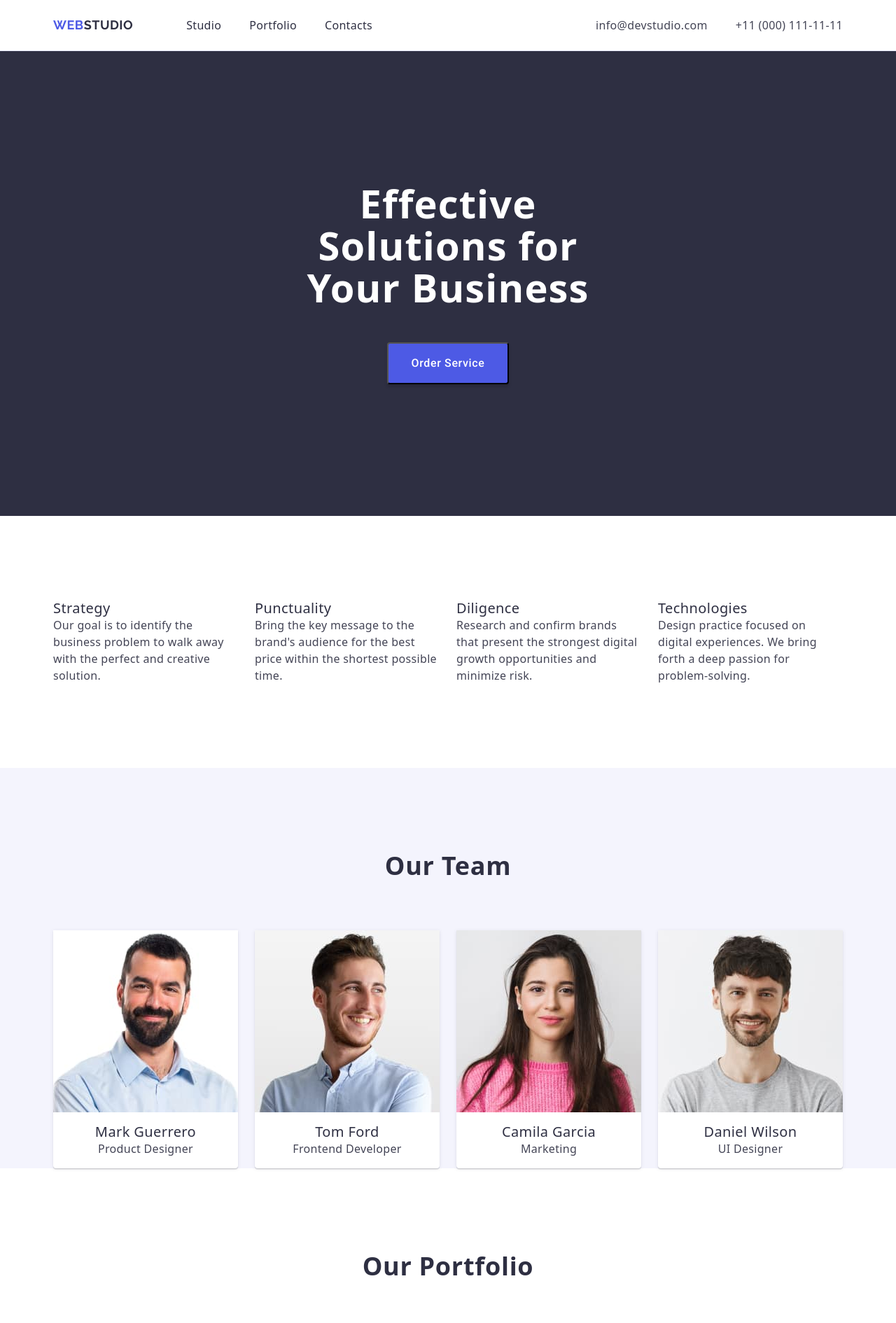
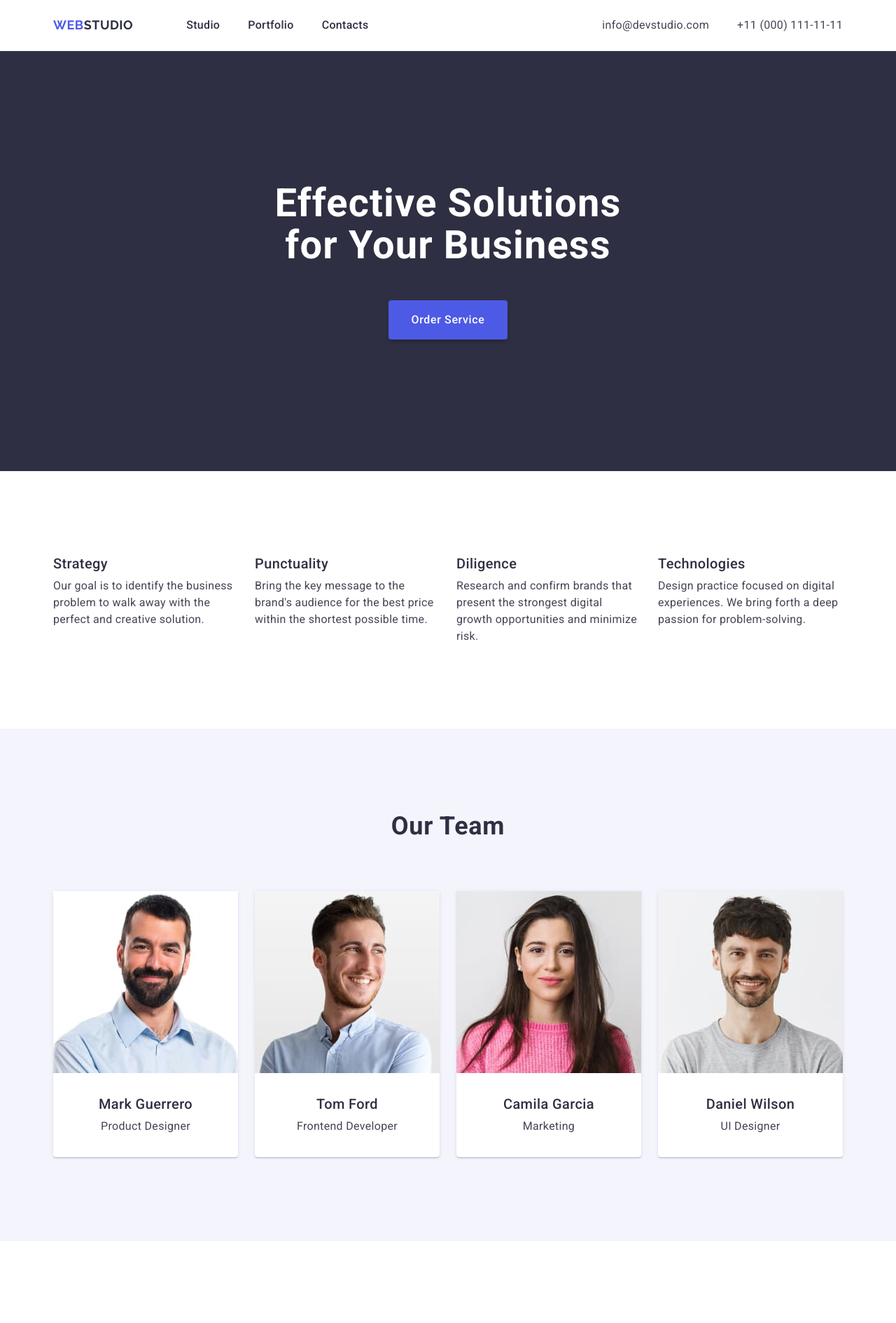
Before and after one commit to OduvanA/goit-markup-hw-03, a plain HTML site: page index.html in a window 1280 px wide. Shown: the top 1890 px of the page at 70% size. Drawn offline with nearby package versions, Linux system fonts and the light colour scheme.

Commit message:
corrected 25 mistakes

```diff
--- a/css/styles.css
+++ b/css/styles.css
@@ -66,7 +66,7 @@ button {
     letter-spacing: 0.03em;
     text-transform: uppercase;
     color: #4d5ae5;
-    padding-right: 76px;
+    margin-right: 76px;
 }
 
 .header-logo-wrap {
@@ -74,7 +74,7 @@ button {
 }
 .menu {
     display: flex;
-    column-gap: 40px;
+    gap: 40px;
 }
 .menu-link {
     display: inline-block;
@@ -95,7 +95,7 @@ button {
 }
 .contact-list {
     display: flex;
-    column-gap: 40px;
+    gap: 40px;
 }
 .contact-list-item {
     display: inline-block;
@@ -115,18 +115,18 @@ button {
 /* ============== HERO ============== */
 .hero {
     background-color: #2E2F42;
+    padding: 188px 0;
 }
 
 
 .main-title {
     display: block;
-    width: 496px;
+    max-width: 496px;
     color: #ffffff;
     text-align: center;
     font-size: 56px;
     line-height: 1.07;
     letter-spacing: 0.02em;
-    padding-top: 188px;
     margin: 0 auto 48px auto;
 }
 
@@ -139,6 +139,9 @@ button {
     letter-spacing: 0.04em;
     background: #4D5AE5;
     color: #ffffff;
+    min-width: 169px;
+    height: 56px;
+    border: none;
     padding: 16px 32px;
     margin: 0 auto;
     border-radius: 4px;
@@ -149,11 +152,11 @@ button {
     background-color: #404BBF;
 }
 
-.hero-container {
-    padding-bottom: 188px;
+/* ============== STRATEGY ============== */
+
+.strategy {
+    padding: 120px 0;
 }
-
-/* ============== STRATEGY ============== */
 
 .visually-hidden {
     position: absolute;
@@ -170,11 +173,10 @@ button {
 .strategy-list {
     display: flex;
     flex-wrap: wrap;
-    column-gap: 24px;
+    gap: 24px;
 }
 .strategy-list-item {
     width: calc((100% - 72px) / 4);
-    padding: 120px  0;
 }
 .strategy-section-subtitle,
 .team-section-subtitle,
@@ -184,6 +186,7 @@ button {
     line-height: 1.2;
     letter-spacing: 0.02em;
     color: #2E2F42;
+    margin-bottom: 8px;
 }
 .strategy-section-paragraph,
 .team-section-paragraph,
@@ -196,11 +199,12 @@ button {
 /* ============== TEAM ============== */
 .team {
     background-color: #F4F4FD;
+    padding: 120px 0;
 }
 .team-list {
     display: flex;
     flex-wrap: wrap;
-    column-gap: 24px;
+    gap: 24px;
 }
 .team-list-item {
     background-color: #ffffff;
@@ -210,9 +214,8 @@ button {
     0px 1px 1px 0px rgba(46, 47, 66, 0.16),
     0px 1px 6px 0px rgba(46, 47, 66, 0.08);
 }
-.team-sub-container,
-.portfolio-sub-container {
-    padding: 16px 32px;
+.team-sub-container {
+    padding: 32px 0;
 }
 
 .team-section-title,
@@ -223,15 +226,25 @@ button {
     text-transform: capitalize;
     text-align: center;
     color: #2E2F42;
-    padding-top: 120px;
-    padding-bottom: 72px;
+    margin-bottom: 72px;
 }
 
 .team-section-paragraph,
 .team-section-subtitle {
     text-align: center;
 }
+
 /* ============== PORTFOLIO ============== */
+
+.portfolio {
+    padding: 120px 0;
+}
+
+.portfolio-sub-container {
+    padding: 32px 16px;
+    border: 1px solid #e7e9fc;
+    border-top: none;
+}
 
 .portfolio-list {
     display: flex;
@@ -242,7 +255,6 @@ button {
 
 .portfolio-list-item {
     width: calc((100% - 48px) / 3);
-    border: 1px solid #E7E9FC;
 }
 
 /* ============== FOOTER ============== */
@@ -255,21 +267,22 @@ button {
     letter-spacing: 0.03em;
     text-transform: uppercase;
     color: #4D5AE5;
-    padding-top: 101.5px;
+    margin-bottom: 16px;
 }
 
 .footer-logo-wrap {
     color: #F4F4FD;
 }
+
 .footer-paragraph {
     font-size: 16px;
     line-height: 1.5;
     letter-spacing: 0.02em;
     color: #F4F4FD;
     width: 264px;
-    padding-top: 17.5px;
-    padding-bottom: 100px;
 }
+
 .page-bottom {
     background-color: #2E2F42;
+    padding: 100px 0;
 }
--- a/index.html
+++ b/index.html
@@ -4,6 +4,13 @@
     <meta charset="UTF-8" />
     <meta name="viewport" content="width=device-width, initial-scale=1.0" />
     <title>Web Studio</title>
+    <link
+      rel="stylesheet"
+      href="https://cdnjs.cloudflare.com/ajax/libs/modern-normalize/2.0.0/modern-normalize.min.css"
+      integrity="sha512-4xo8blKMVCiXpTaLzQSLSw3KFOVPWhm/TRtuPVc4WG6kUgjH6J03IBuG7JZPkcWMxJ5huwaBpOpnwYElP/m6wg=="
+      crossorigin="anonymous"
+      referrerpolicy="no-referrer"
+    />
     <link rel="preconnect" href="https://fonts.googleapis.com" />
     <link rel="preconnect" href="https://fonts.gstatic.com" crossorigin />
     <link
@@ -11,13 +18,7 @@
       rel="stylesheet"
     />
     <link rel="stylesheet" href="./css/styles.css" />
-    <link
-      rel="stylesheet"
-      href="https://cdnjs.cloudflare.com/ajax/libs/modern-normalize/2.0.0/modern-normalize.min.css"
-      integrity="sha512-4xo8blKMVCiXpTaLzQSLSw3KFOVPWhm/TRtuPVc4WG6kUgjH6J03IBuG7JZPkcWMxJ5huwaBpOpnwYElP/m6wg=="
-      crossorigin="anonymous"
-      referrerpolicy="no-referrer"
-    />
+
   </head>
   <body>
     <!-- PAGE HEADER -->
@@ -161,8 +162,8 @@
         </div>
       </section>
       <!--PORTFOLIO SECTION-->
-      <section>
-        <div class="container">
+      <section class="portfolio">
+        <div class="container portfolio-container">
         <h2 class="portfolio-section-title">Our Portfolio</h2>
         <ul class="list portfolio-list">
           <li class="portfolio-list-item">
```
